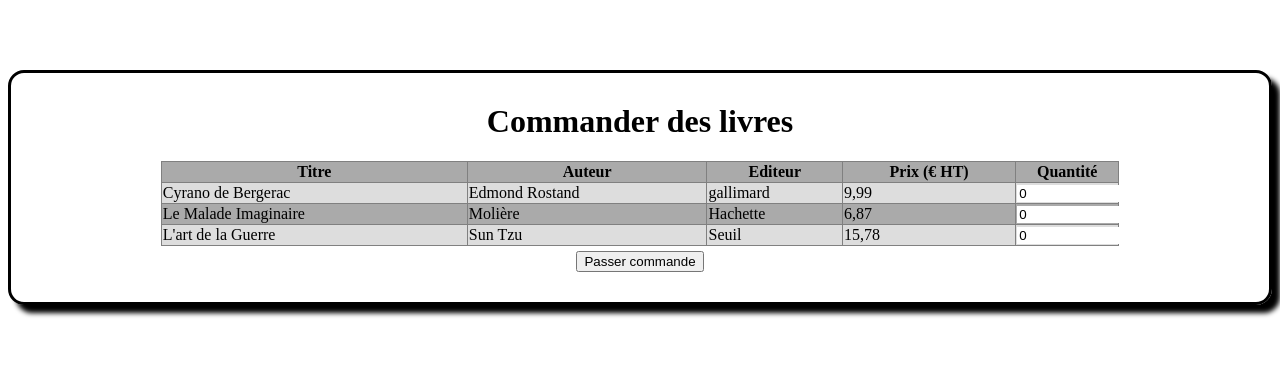
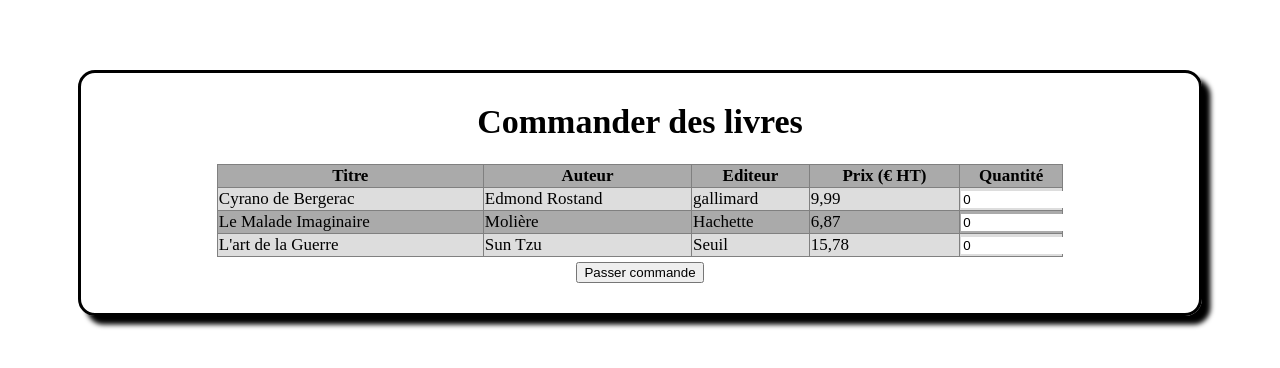
Before and after one commit to TristanDuhesme/BEphp, a PHP site: page /html/commandeDeLivre.html in a window 1280 px wide. Shown: the top 368 px of the page. Run offline with PHP 8.4, Linux system fonts and the light colour scheme.

Commit message:
ajustement des margin

```diff
--- a/css/stylesheet.css
+++ b/css/stylesheet.css
@@ -5,16 +5,21 @@ div.centreOmbre {
 	margin: auto;
 	padding: 30px;
 	margin-top: 70px;
+	font-size: 17px;
 }
 .centreOmbre h1 {
 	text-align: center;
 	margin-top: 0px;
 }
 
-#signup {
-	font-size: 17px;
+div.petitFormulaire {
 	width: 180px;
 }
+
+div.grandTableau {
+	margin: 70px;
+}
+
 
 #submit {
 	display: block;
--- a/html/commandeDeLivre.html
+++ b/html/commandeDeLivre.html
@@ -7,7 +7,7 @@
   <script src="script.js"></script>
 </head>
 <body>
-<div id="commandeLivres" class="centreOmbre">
+<div id="commandeLivres" class="centreOmbre grandTableau">
 <h1>Commander des livres</h1>
 <form method="post">
 <table>
--- a/html/connexion.html
+++ b/html/connexion.html
@@ -7,7 +7,7 @@
   <script src="script.js"></script>
 </head>
 <body>
-<div id="signup" class="centreOmbre">
+<div id="signup" class="centreOmbre petitFormulaire">
 	<h1>Connexion à votre compte</h1>
 	<form  method="post">
 	<label>Vous êtes ...</label><br>
--- a/html/consultationListeComptes.html
+++ b/html/consultationListeComptes.html
@@ -7,7 +7,7 @@
   <script src="script.js"></script>
 </head>
 <body>
-<div id="listeCompte" class="centreOmbre">
+<div id="listeCompte" class="centreOmbre grandTableau">
 <h1>Liste des comptes clients</h1>
 <table>
 	<tr>
--- a/html/creationCompteClient.html
+++ b/html/creationCompteClient.html
@@ -7,7 +7,7 @@
   <script src="script.js"></script>
 </head>
 <body>
-<div id="signup" class="centreOmbre">
+<div id="signup" class="centreOmbre petitFormulaire">
 	<h1>Je m'inscris</h1>
 	<form  action="signup.php" method="post">
 	<label>Nom</label><input name="nom"/><br>
```
